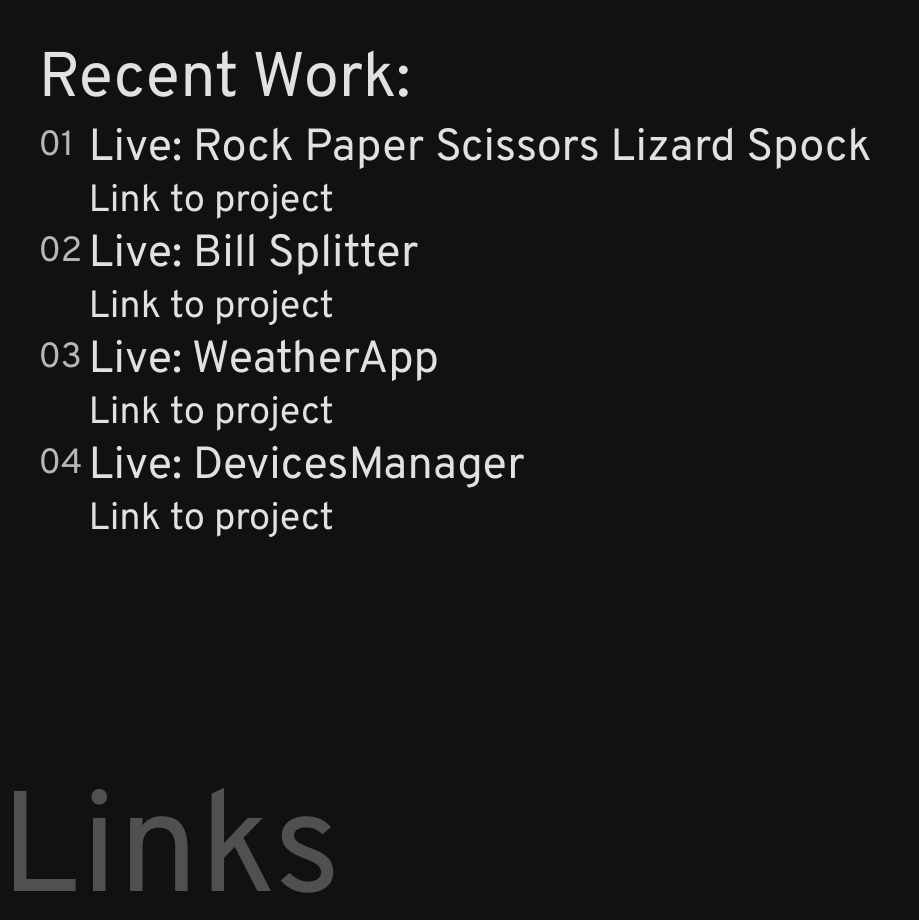
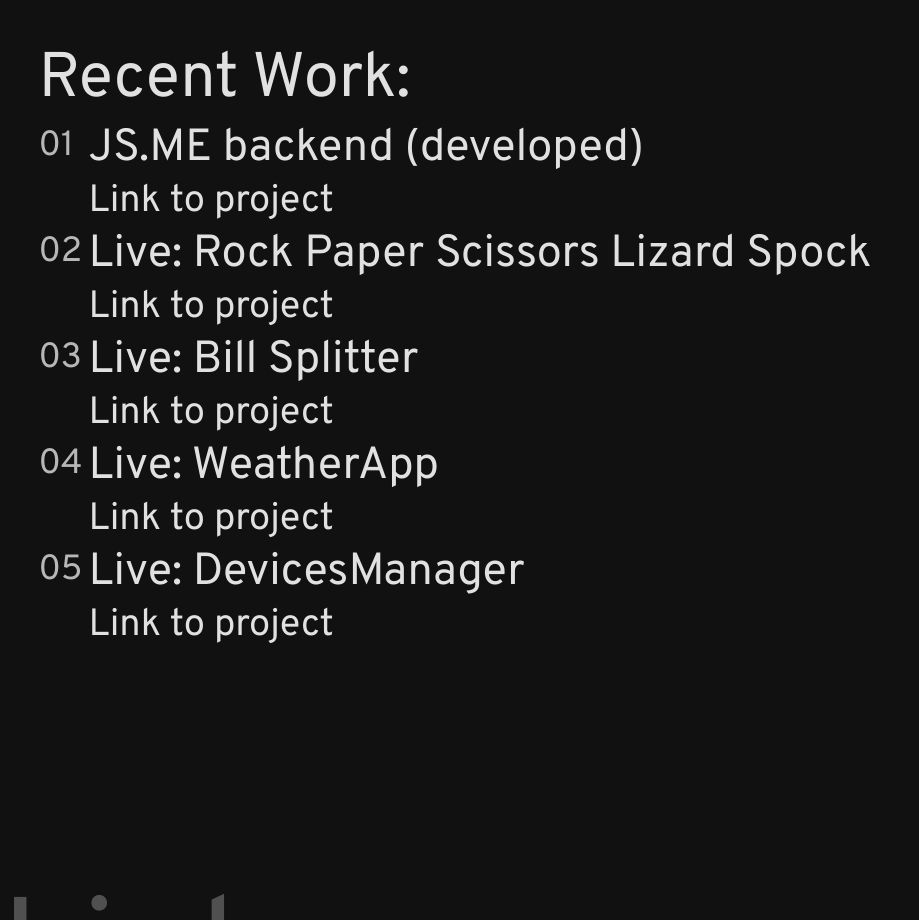
Before and after one commit to MichalKolban/michalkolban.github.io, a plain HTML site: page index.html in a window 1280 px wide. Shown: the part 1660-2580 px from the top of the page, without its empty margins (0-919 px from the left). Drawn offline with Linux system fonts and the light colour scheme.

Commit message:
PortfolioPage_3.0.1

```diff
--- a/index.html
+++ b/index.html
@@ -33,13 +33,15 @@
     <div class="recentworkList">
         <p>Recent Work:</p>
         <ul>
-            <li><a href="https://rockpaperlizardspock.netlify.app/" target="_blank"><span>01</span>Live: Rock Paper Scissors Lizard Spock</a></li>
+            <li><a href="https://github.com/MichalKolban/JS.ME-backend" target="_blank"><span>01</span>JS.ME backend (developed)</a></li>
+            <li><a href="https://github.com/MichalKolban/JS.ME-backend" target="_blank">Link to project</a></li>
+            <li><a href="https://rockpaperlizardspock.netlify.app/" target="_blank"><span>02</span>Live: Rock Paper Scissors Lizard Spock</a></li>
             <li><a href="https://github.com/MichalKolban/RockPaperScissorsLizardSpock" target="_blank">Link to project</a></li>
-            <li><a href="https://thebillsplitter.netlify.app" target="_blank"><span>02</span>Live: Bill Splitter</a></li>
+            <li><a href="https://thebillsplitter.netlify.app" target="_blank"><span>03</span>Live: Bill Splitter</a></li>
             <li><a href="https://github.com/MichalKolban/billSplitter" target="_blank">Link to project</a></li>
-            <li><a href="https://mk-openweather.herokuapp.com/" target="_blank"><span>03</span>Live: WeatherApp</a></li>
+            <li><a href="https://mk-openweather.herokuapp.com/" target="_blank"><span>04</span>Live: WeatherApp</a></li>
             <li><a href="https://github.com/MichalKolban/WeatherApp" target="_blank">Link to project</a></li>
-            <li><a href="http://mk-devices-manager.herokuapp.com/" target="_blank"><span>04</span>Live: DevicesManager</a></li>
+            <li><a href="http://mk-devices-manager.herokuapp.com/" target="_blank"><span>05</span>Live: DevicesManager</a></li>
             <li><a href="https://github.com/MichalKolban/SpringDeviceManager" target="_blank">Link to project</a></li>
         </ul>
 
```
